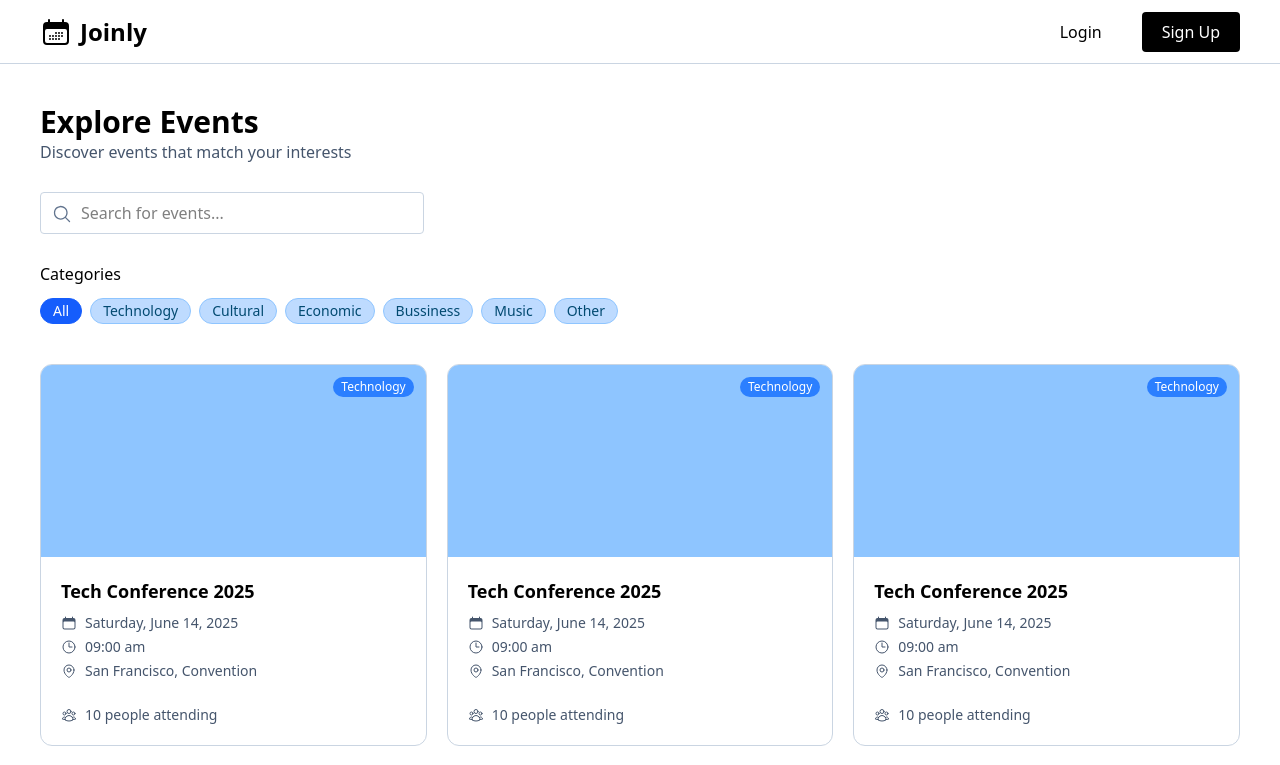
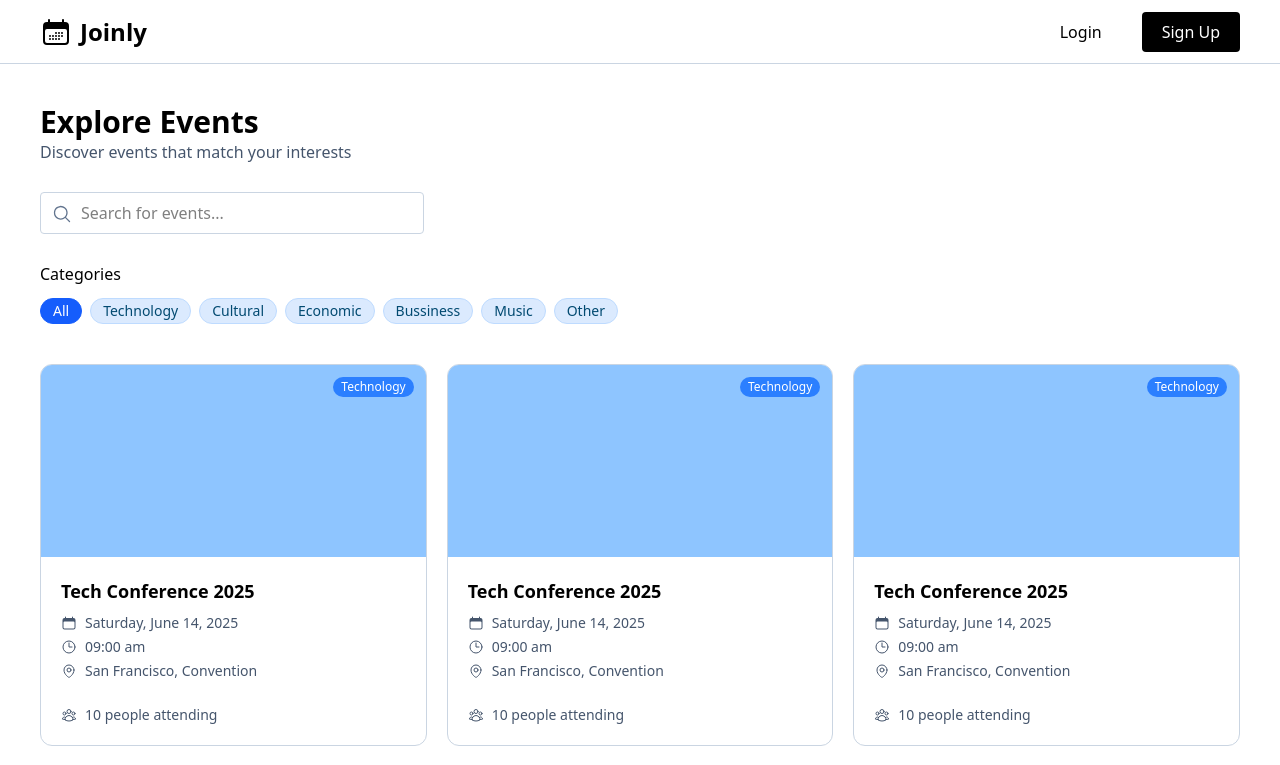
Before and after one commit to davidvchang/Joinly, a React (Vite) app in the folder frontend/: page / in a window 1280 px wide. Shown: the top 765 px of the page. Built offline with nearby package versions, Linux system fonts and the light colour scheme.

Commit message:
Fix: background color in categories

```diff
--- a/frontend/src/components/Category.tsx
+++ b/frontend/src/components/Category.tsx
@@ -9,11 +9,11 @@ const Category:React.FC<PropsCategory> = ({text, isSelected}) => {
   return (
     <>
         {isSelected ? (
-            <button className='flex items-center justify-center w-fit h-fit px-3 py-0.5 border border-blue-600 rounded-full bg-blue-600'>
+            <button className='flex items-center justify-center w-fit h-fit px-3 py-0.5 border border-blue-600 rounded-full bg-blue-600 cursor-pointer'>
                 <span className='text-sm text-white'>{text}</span>
             </button>
         ) : (
-            <button className='flex items-center justify-center w-fit h-fit px-3 py-0.5 border border-blue-300 rounded-full bg-blue-200'>
+            <button className='flex items-center justify-center w-fit h-fit px-3 py-0.5 border border-blue-200 rounded-full bg-blue-100 cursor-pointer'>
                 <span className='text-sm text-sky-900'>{text}</span>
             </button>
         )}
```
